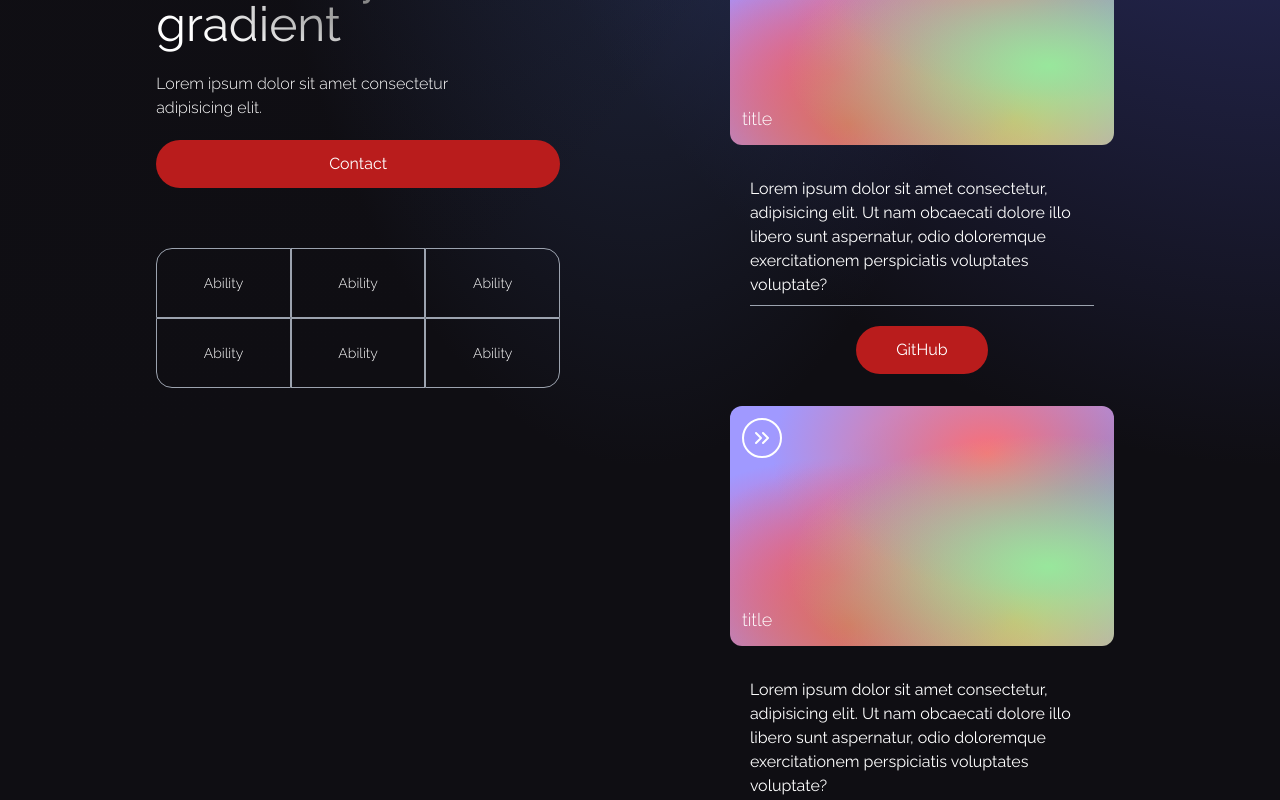
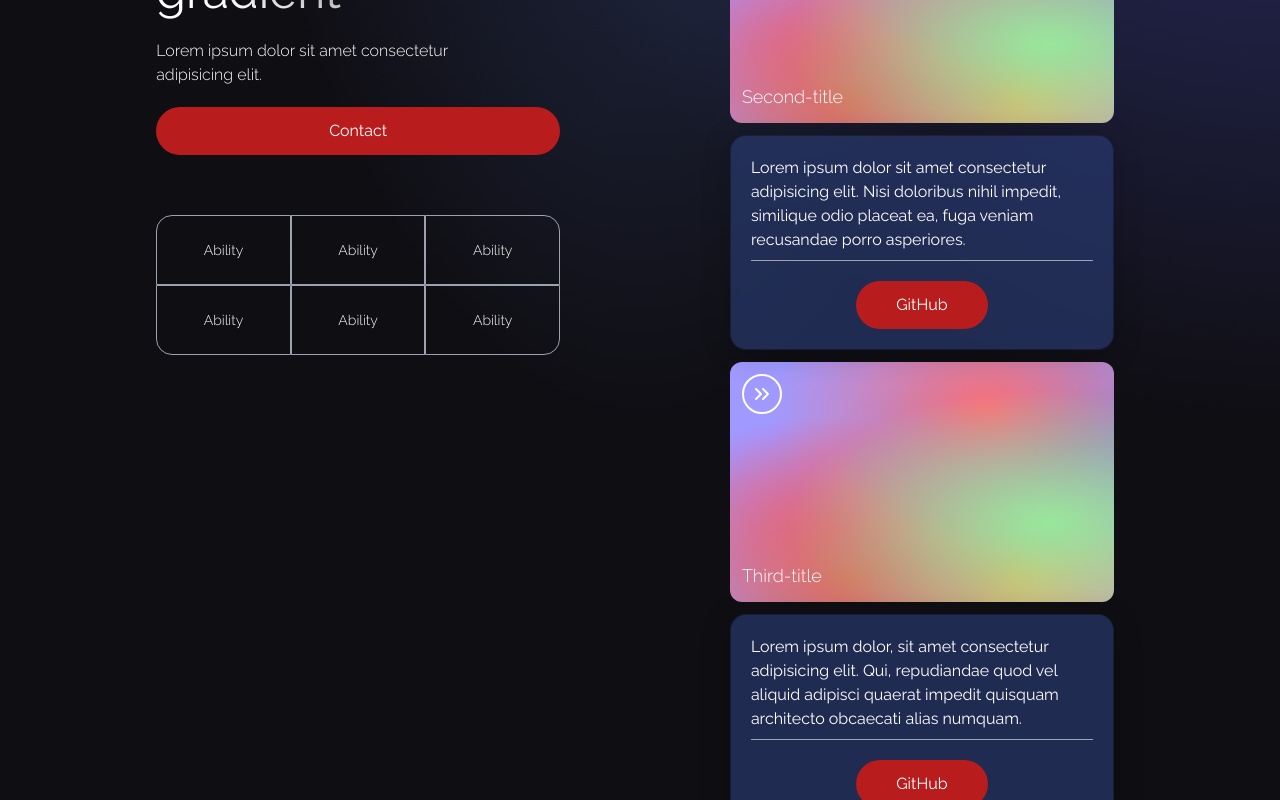
Before and after one commit to Anathretic/portfolio-website, a React (Vite) app: page / in a window 1280 px wide. Shown: the part 760-1560 px from the top of the page. Built offline with nearby package versions, Linux system fonts and the light colour scheme.

Commit message:
refactored code and created full reusable card component in welcome section

```diff
--- a/src/components/CardDescription.jsx
+++ /dev/null
@@ -1,16 +0,0 @@
-const CardDescription = () => {
-	return (
-        <div className='p-5 sm:w-96 w-full flex flex-col justify-start items-center blue-glassmorphism text-white'>
-		<p>
-			Lorem ipsum dolor sit amet consectetur, adipisicing elit. Ut nam obcaecati dolore illo libero sunt aspernatur,
-			odio doloremque exercitationem perspiciatis voluptates voluptate?
-		</p>
-		<div className='h-[1px] w-full bg-gray-400 my-2'></div>
-		<button className='bg-[#b91c1c] py-3 px-10 mt-3 rounded-full cursor-pointer hover:bg-[#7f1d1d] transition duration-300'>
-			GitHub
-		</button>
-	</div>
-    )
-}
-
-export default CardDescription
--- a/src/components/CardItem.jsx
+++ b/src/components/CardItem.jsx
@@ -1,20 +1,30 @@
-import { FiChevronsRight } from "react-icons/fi";
+import { FiChevronsRight } from 'react-icons/fi'
 
-
-const CardItem = ({ title }) => {
+const CardItem = ({ title, text, webHandle, gitHandle }) => {
 	return (
+		<div>
 			<div className='p-3 flex justify-end items-start flex-col rounded-xl h-60 w-96 my-3 card'>
 				<div className='flex justify-between flex-col w-full h-full'>
 					<div className='flex justify-between items-start'>
-					<button className='w-10 h-10 rounded-full border-2 border-white flex justify-center items-center text-white'>
-					<FiChevronsRight fontSize={24}/>
-					</button>
+						<a className='w-10 h-10 rounded-full border-2 border-white flex justify-center items-center text-white cursor-pointer' href={webHandle} target='_blank' rel='noreferrer'>
+							<FiChevronsRight fontSize={24} />
+						</a>
 					</div>
 					<div>
 						<p className='text-white font-light text-lg mt-1'>{title}</p>
 					</div>
 				</div>
 			</div>
+			<div className='p-5 sm:w-96 w-full flex flex-col justify-start items-center blue-glassmorphism text-white'>
+				<p>
+					{text}
+				</p>
+				<div className='h-[1px] w-full bg-gray-400 my-2'></div>
+				<a className='bg-[#b91c1c] py-3 px-10 mt-3 rounded-full cursor-pointer hover:bg-[#7f1d1d] transition duration-300' href={gitHandle} target='_blank' rel='noreferrer'>
+					GitHub
+				</a>
+			</div>
+		</div>
 	)
 }
 
--- /dev/null
+++ b/src/data/CardData.jsx
@@ -0,0 +1,25 @@
+const CardData = [
+	{
+		id: 1,
+		title: 'First-title',
+		text: 'Lorem ipsum dolor sit amet consectetur adipisicing elit. Nisi doloribus nihil impedit, similique odio placeat ea, fuga veniam recusandae porro asperiores. Quod.',
+		webHandle: 'https://www.google.com/',
+		gitHandle: 'https://github.com/',
+	},
+	{
+		id: 2,
+		title: 'Second-title',
+		text: 'Lorem ipsum dolor sit amet consectetur adipisicing elit. Nisi doloribus nihil impedit, similique odio placeat ea, fuga veniam recusandae porro asperiores.',
+		webHandle: 'https://www.google.com/',
+		gitHandle: 'https://github.com/',
+	},
+	{
+		id: 3,
+		title: 'Third-title',
+		text: 'Lorem ipsum dolor, sit amet consectetur adipisicing elit. Qui, repudiandae quod vel aliquid adipisci quaerat impedit quisquam architecto obcaecati alias numquam.',
+		webHandle: 'https://www.google.com/',
+		gitHandle: 'https://github.com/',
+	},
+]
+
+export default CardData
--- a/src/index.css
+++ b/src/index.css
@@ -43,3 +43,12 @@ nav {
 		radial-gradient(at 74% 89%, hsla(30, 98%, 65%, 1) 0, transparent 51%),
 		radial-gradient(at 53% 75%, hsla(174, 94%, 68%, 1) 0, transparent 45%);
 }
+
+.blue-glassmorphism {
+	background: rgba(42, 59, 114, 0.664);
+	border-radius: 16px;
+	box-shadow: 0 4px 30px rgba(0, 0, 0, 0.2);
+	backdrop-filter: blur(5px);
+	-webkit-backdrop-filter: blur(5px);
+	border: 1px solid rgba(0, 0, 0, 0.3);
+  }
--- a/src/sections/Welcome.jsx
+++ b/src/sections/Welcome.jsx
@@ -1,5 +1,5 @@
 import CardItem from '../components/CardItem'
-import CardDescription from '../components/CardDescription'
+import CardData from '../data/CardData'
 
 const commonStyles =
 	'min-h-[70px] sm:px-0 px-2 sm:min-w-[120px] flex justify-center items-center border-[0.5px] border-gray-400 text-sm font-light text-white'
@@ -33,12 +33,15 @@ const Welcome = () => {
 					</div>
 				</div>
 				<div className='flex flex-col flex-1 items-center justify-start max-[640px]:w-96 w-full mf:mt-0 mf:ml-20 mt-10'>
-					<CardItem title='title' />
-					<CardDescription />
-					<CardItem title='title' />
-					<CardDescription />
-					<CardItem title='title' />
-					<CardDescription />
+					{CardData.map((id, title) => (
+						<CardItem
+							key={id + title}
+							title={id.title}
+							text={id.text}
+							gitHandle={id.gitHandle}
+							webHandle={id.webHandle}
+						/>
+					))}
 				</div>
 			</div>
 		</div>
```
Lines whose indentation alone changed are shown as unchanged.
